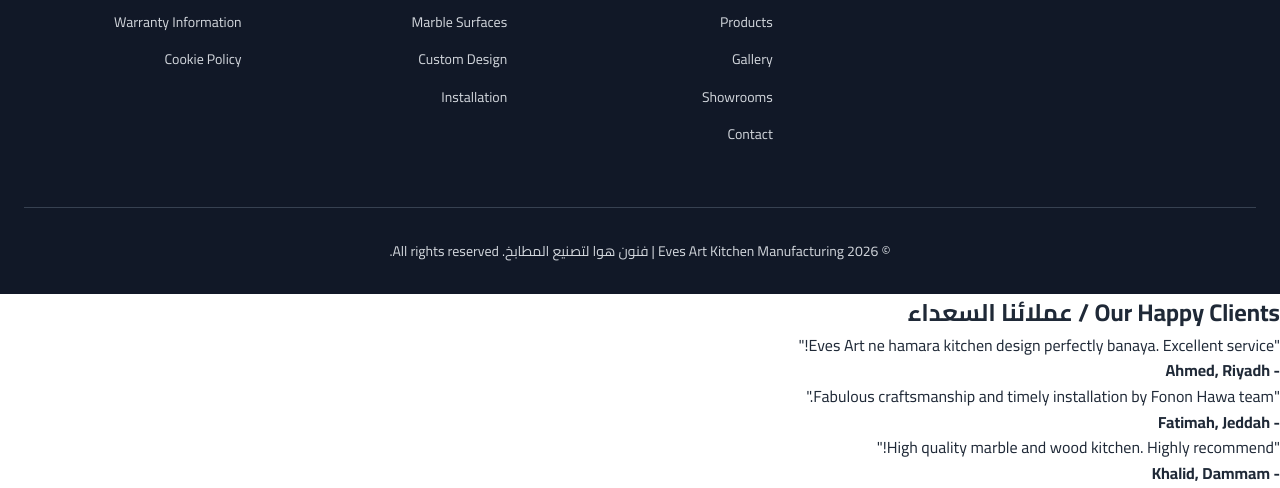
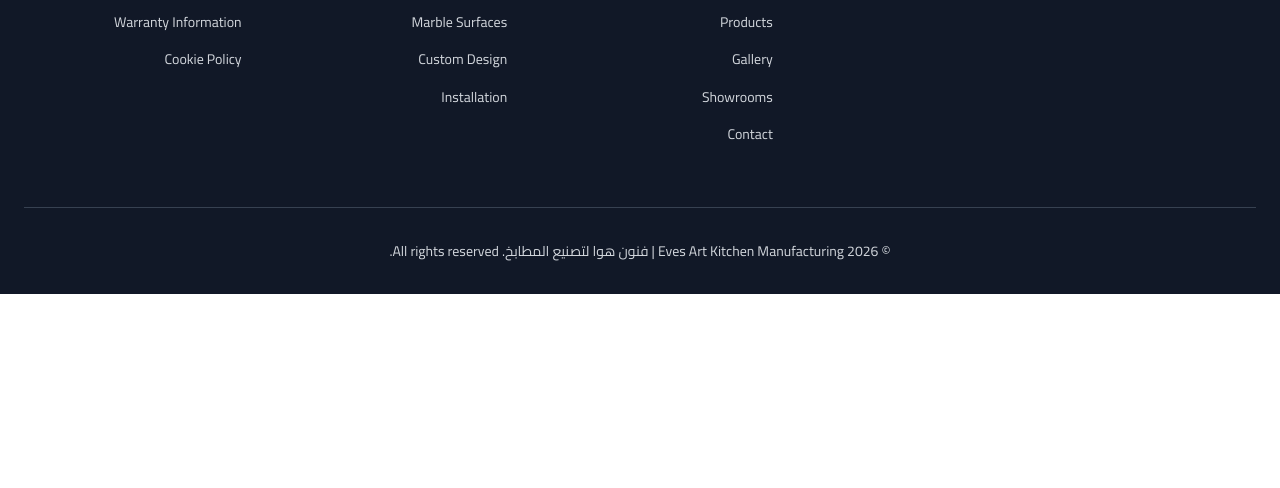
Before and after one commit to arifkhan2226-boop/Eves-arts, a plain HTML site: page index.html in a window 1280 px wide. Shown: the part 6907-7395 px from the top of the page. After the commit the page ends 7201 px from the top, so only its background shows below. Drawn offline with Linux system fonts and the light colour scheme.

Commit message:
Delete testimonials section from index.html
Removed the testimonials section from the HTML.

```diff
--- a/index.html
+++ b/index.html
@@ -2258,21 +2258,3 @@
     </script>
 </body>
 </html>
-<!-- Testimonials Section -->
-<section id="testimonials">
-  <h2>Our Happy Clients / عملائنا السعداء</h2>
-  <div class="testimonial-container">
-    <div class="testimonial">
-      <p>"Eves Art ne hamara kitchen design perfectly banaya. Excellent service!"</p>
-      <h4>- Ahmed, Riyadh</h4>
-    </div>
-    <div class="testimonial">
-      <p>"Fabulous craftsmanship and timely installation by Fonon Hawa team."</p>
-      <h4>- Fatimah, Jeddah</h4>
-    </div>
-    <div class="testimonial">
-      <p>"High quality marble and wood kitchen. Highly recommend!"</p>
-      <h4>- Khalid, Dammam</h4>
-    </div>
-  </div>
-</section>
```
